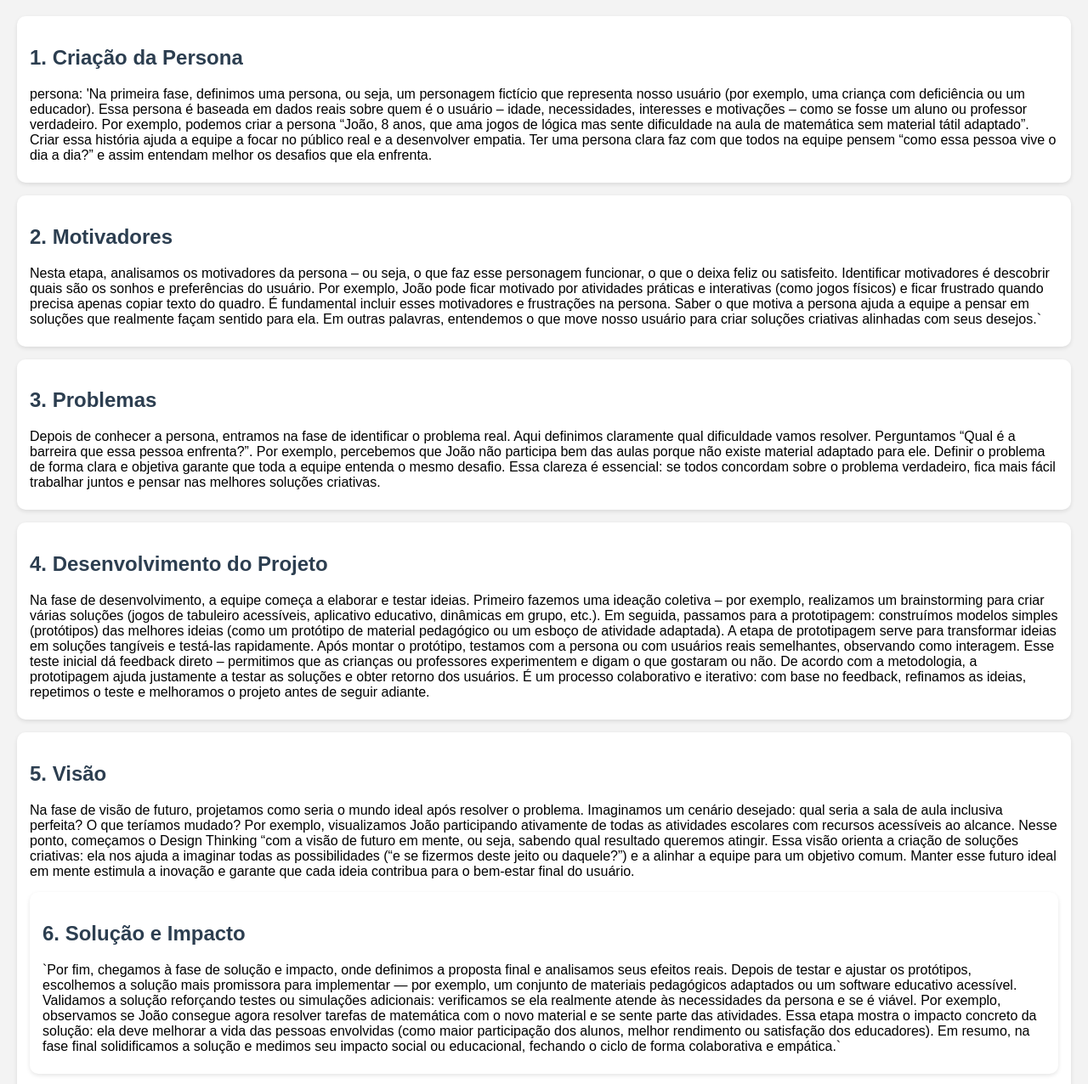
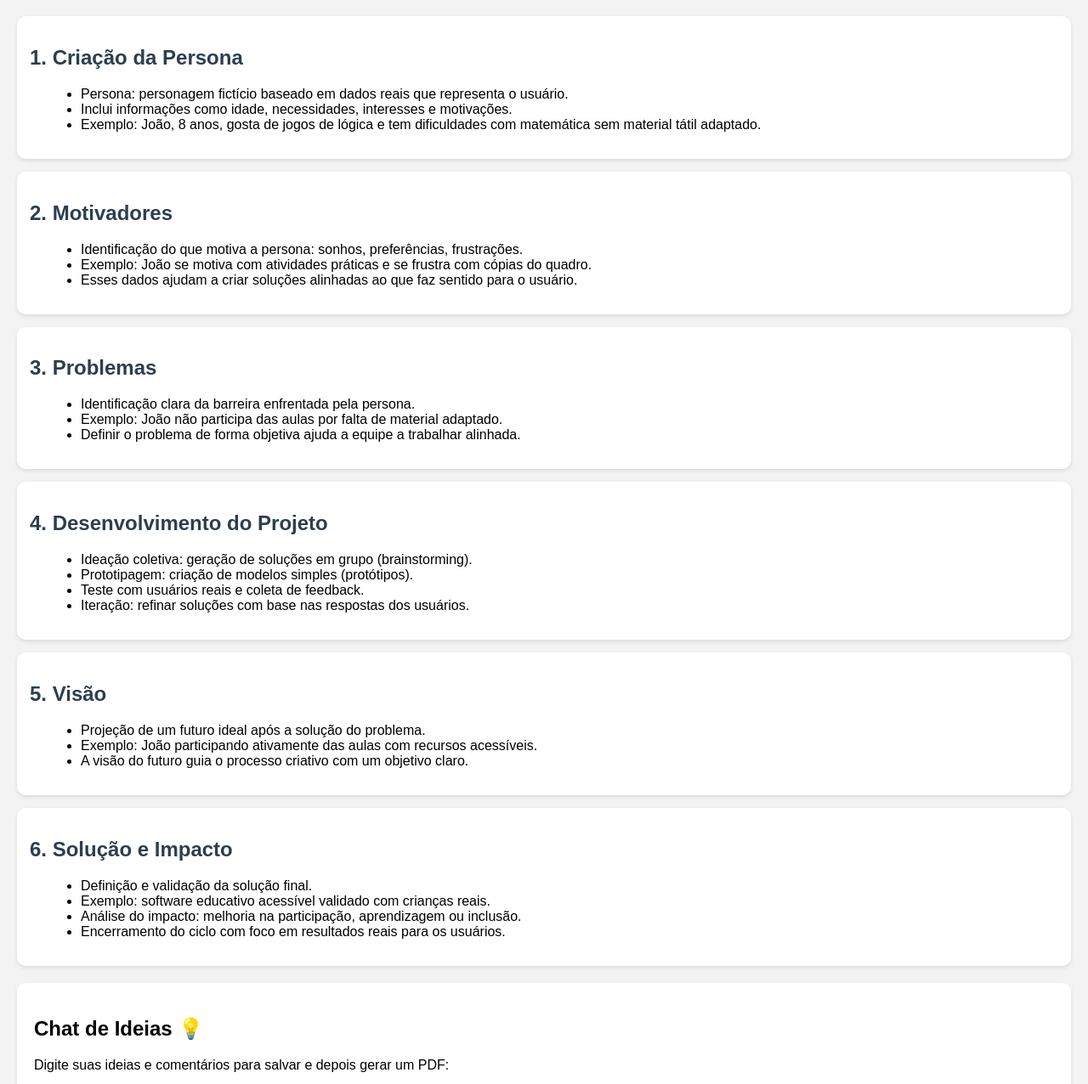
Before and after one commit to yasminSTavares/IA-Design-Thinking, a plain HTML site: page index.html in a window 1280 px wide. Shown: the part 81-1357 px from the top of the page at 85% size. Drawn offline with nearby package versions, Linux system fonts and the light colour scheme; a script that the page names is missing.

Commit message:
Update index.html

```diff
--- a/index.html
+++ b/index.html
@@ -1,3 +1,4 @@
+<!-- CÓDIGO ATUALIZADO A PARTIR DO SEU MODELO -->
 <!DOCTYPE html>
 <html lang="pt-BR">
 <head>
@@ -24,8 +25,12 @@
     .fase h2 {
       color: #2c3e50;
     }
-    .fase p, .fase .explicacao {
+    .fase p {
       margin: 8px 0;
+      white-space: pre-wrap;
+    }
+    .fase ul {
+      margin-left: 20px;
     }
     button {
       margin-top: 10px;
@@ -35,13 +40,6 @@
       background-color: #3498db;
       color: white;
       cursor: pointer;
-    }
-    .explicacao {
-      background: #ecf0f1;
-      padding: 10px;
-      border-radius: 5px;
-      margin-top: 10px;
-      white-space: pre-wrap;
     }
     .chat {
       background: #fff;
@@ -88,31 +86,58 @@
 
 <div class="fase">
   <h2>1. Criação da Persona</h2>
-    <p> persona: 'Na primeira fase, definimos uma persona, ou seja, um personagem fictício que representa nosso usuário (por exemplo, uma criança com deficiência ou um educador). Essa persona é baseada em dados reais sobre quem é o usuário – idade, necessidades, interesses e motivações – como se fosse um aluno ou professor verdadeiro. Por exemplo, podemos criar a persona “João, 8 anos, que ama jogos de lógica mas sente dificuldade na aula de matemática sem material tátil adaptado”. Criar essa história ajuda a equipe a focar no público real e a desenvolver empatia. Ter uma persona clara faz com que todos na equipe pensem “como essa pessoa vive o dia a dia?” e assim entendam melhor os desafios que ela enfrenta.</p>
+  <ul>
+    <li>Persona: personagem fictício baseado em dados reais que representa o usuário.</li>
+    <li>Inclui informações como idade, necessidades, interesses e motivações.</li>
+    <li>Exemplo: João, 8 anos, gosta de jogos de lógica e tem dificuldades com matemática sem material tátil adaptado.</li>
+  </ul>
 </div>
 
 <div class="fase">
   <h2>2. Motivadores</h2>
-    <p>Nesta etapa, analisamos os motivadores da persona – ou seja, o que faz esse personagem funcionar, o que o deixa feliz ou satisfeito. Identificar motivadores é descobrir quais são os sonhos e preferências do usuário. Por exemplo, João pode ficar motivado por atividades práticas e interativas (como jogos físicos) e ficar frustrado quando precisa apenas copiar texto do quadro. É fundamental incluir esses motivadores e frustrações na persona. Saber o que motiva a persona ajuda a equipe a pensar em soluções que realmente façam sentido para ela. Em outras palavras, entendemos o que move nosso usuário para criar soluções criativas alinhadas com seus desejos.` </p>
+  <ul>
+    <li>Identificação do que motiva a persona: sonhos, preferências, frustrações.</li>
+    <li>Exemplo: João se motiva com atividades práticas e se frustra com cópias do quadro.</li>
+    <li>Esses dados ajudam a criar soluções alinhadas ao que faz sentido para o usuário.</li>
+  </ul>
 </div>
 
 <div class="fase">
   <h2>3. Problemas</h2>
-    <p>Depois de conhecer a persona, entramos na fase de identificar o problema real. Aqui definimos claramente qual dificuldade vamos resolver. Perguntamos “Qual é a barreira que essa pessoa enfrenta?”. Por exemplo, percebemos que João não participa bem das aulas porque não existe material adaptado para ele. Definir o problema de forma clara e objetiva garante que toda a equipe entenda o mesmo desafio. Essa clareza é essencial: se todos concordam sobre o problema verdadeiro, fica mais fácil trabalhar juntos e pensar nas melhores soluções criativas.</p>
+  <ul>
+    <li>Identificação clara da barreira enfrentada pela persona.</li>
+    <li>Exemplo: João não participa das aulas por falta de material adaptado.</li>
+    <li>Definir o problema de forma objetiva ajuda a equipe a trabalhar alinhada.</li>
+  </ul>
 </div>
 
 <div class="fase">
   <h2>4. Desenvolvimento do Projeto</h2>
-    <p>Na fase de desenvolvimento, a equipe começa a elaborar e testar ideias. Primeiro fazemos uma ideação coletiva – por exemplo, realizamos um brainstorming para criar várias soluções (jogos de tabuleiro acessíveis, aplicativo educativo, dinâmicas em grupo, etc.). Em seguida, passamos para a prototipagem: construímos modelos simples (protótipos) das melhores ideias (como um protótipo de material pedagógico ou um esboço de atividade adaptada). A etapa de prototipagem serve para transformar ideias em soluções tangíveis e testá-las rapidamente. Após montar o protótipo, testamos com a persona ou com usuários reais semelhantes, observando como interagem. Esse teste inicial dá feedback direto – permitimos que as crianças ou professores experimentem e digam o que gostaram ou não. De acordo com a metodologia, a prototipagem ajuda justamente a testar as soluções e obter retorno dos usuários. É um processo colaborativo e iterativo: com base no feedback, refinamos as ideias, repetimos o teste e melhoramos o projeto antes de seguir adiante.</p>
+  <ul>
+    <li>Ideação coletiva: geração de soluções em grupo (brainstorming).</li>
+    <li>Prototipagem: criação de modelos simples (protótipos).</li>
+    <li>Teste com usuários reais e coleta de feedback.</li>
+    <li>Iteração: refinar soluções com base nas respostas dos usuários.</li>
+  </ul>
 </div>
 
 <div class="fase">
   <h2>5. Visão</h2>
-    <p>Na fase de visão de futuro, projetamos como seria o mundo ideal após resolver o problema. Imaginamos um cenário desejado: qual seria a sala de aula inclusiva perfeita? O que teríamos mudado? Por exemplo, visualizamos João participando ativamente de todas as atividades escolares com recursos acessíveis ao alcance. Nesse ponto, começamos o Design Thinking “com a visão de futuro em mente, ou seja, sabendo qual resultado queremos atingir. Essa visão orienta a criação de soluções criativas: ela nos ajuda a imaginar todas as possibilidades (“e se fizermos deste jeito ou daquele?”) e a alinhar a equipe para um objetivo comum. Manter esse futuro ideal em mente estimula a inovação e garante que cada ideia contribua para o bem-estar final do usuário.</p>
+  <ul>
+    <li>Projeção de um futuro ideal após a solução do problema.</li>
+    <li>Exemplo: João participando ativamente das aulas com recursos acessíveis.</li>
+    <li>A visão do futuro guia o processo criativo com um objetivo claro.</li>
+  </ul>
+</div>
 
 <div class="fase">
   <h2>6. Solução e Impacto</h2>
-    <p>`Por fim, chegamos à fase de solução e impacto, onde definimos a proposta final e analisamos seus efeitos reais. Depois de testar e ajustar os protótipos, escolhemos a solução mais promissora para implementar — por exemplo, um conjunto de materiais pedagógicos adaptados ou um software educativo acessível. Validamos a solução reforçando testes ou simulações adicionais: verificamos se ela realmente atende às necessidades da persona e se é viável. Por exemplo, observamos se João consegue agora resolver tarefas de matemática com o novo material e se sente parte das atividades. Essa etapa mostra o impacto concreto da solução: ela deve melhorar a vida das pessoas envolvidas (como maior participação dos alunos, melhor rendimento ou satisfação dos educadores). Em resumo, na fase final solidificamos a solução e medimos seu impacto social ou educacional, fechando o ciclo de forma colaborativa e empática.`</p>
+  <ul>
+    <li>Definição e validação da solução final.</li>
+    <li>Exemplo: software educativo acessível validado com crianças reais.</li>
+    <li>Análise do impacto: melhoria na participação, aprendizagem ou inclusão.</li>
+    <li>Encerramento do ciclo com foco em resultados reais para os usuários.</li>
+  </ul>
 </div>
 
 <div class="chat">
@@ -128,19 +153,6 @@
 
 <script src="https://cdnjs.cloudflare.com/ajax/libs/jspdf/2.5.1/jspdf.umd.min.js"></script>
 <script>
-
-
-    function mostrarExplicacao(tipo) {
-      const div = document.getElementById(`explicacao-${tipo}`);
-      // Alternar visibilidade
-      if(div.textContent) {
-        div.textContent = "";
-      } else {
-        div.textContent = explicacoes[tipo];
-      }
-    }
-
-    // Chat e armazenamento local
   const mensagensKey = 'chatDesignThinkingMensagens';
 
   function carregarMensagens() {
@@ -161,11 +173,9 @@
     carregarMensagens();
   }
 
-    // Gerar PDF com jsPDF
   async function gerarPDF() {
     const { jsPDF } = window.jspdf;
     const doc = new jsPDF();
-
     const msgs = JSON.parse(localStorage.getItem(mensagensKey)) || [];
     if (msgs.length === 0) {
       alert('Não há ideias para gerar PDF.');
@@ -177,8 +187,7 @@
     doc.setFontSize(12);
     let y = 40;
     msgs.forEach((msg, i) => {
-        const texto = `${i+1}. ${msg}`;
-        // Quebra automática de linha
+      const texto = `${i + 1}. ${msg}`;
       const splitText = doc.splitTextToSize(texto, 180);
       doc.text(splitText, 10, y);
       y += splitText.length * 10;
@@ -191,7 +200,6 @@
     doc.save('ideias_design_thinking.pdf');
   }
 
-    // Inicializa mensagens no carregamento
   window.onload = carregarMensagens;
 </script>
 
@@ -199,6 +207,5 @@
 (function(){if(!window.chatbase||window.chatbase("getState")!=="initialized"){window.chatbase=(...arguments)=>{if(!window.chatbase.q){window.chatbase.q=[]}window.chatbase.q.push(arguments)};window.chatbase=new Proxy(window.chatbase,{get(target,prop){if(prop==="q"){return target.q}return(...args)=>target(prop,...args)}})}const onLoad=function(){const script=document.createElement("script");script.src="https://www.chatbase.co/embed.min.js";script.id="QTSCIuMSispNrt9cLQM2h";script.domain="www.chatbase.co";document.body.appendChild(script)};if(document.readyState==="complete"){onLoad()}else{window.addEventListener("load",onLoad)}})();
 </script>
 
-
 </body>
 </html>
```
Lines whose indentation alone changed are shown as unchanged.
